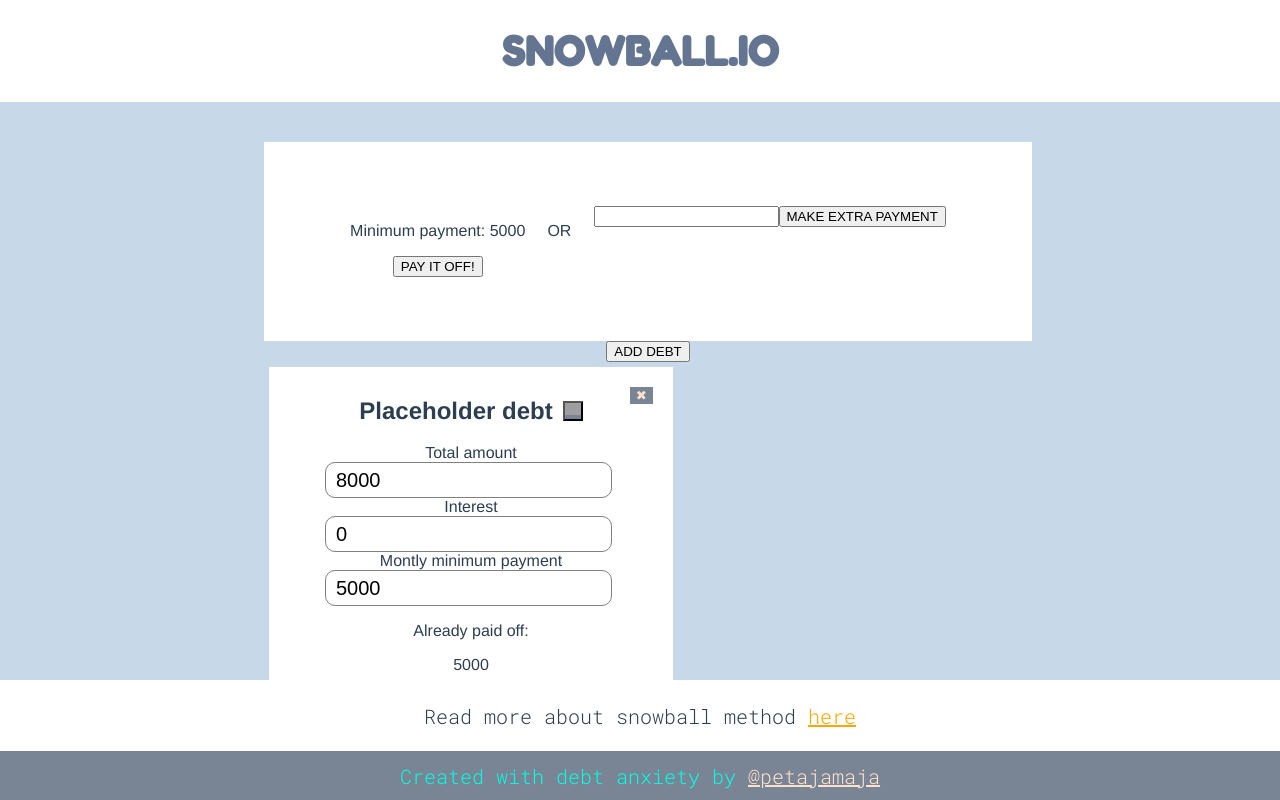
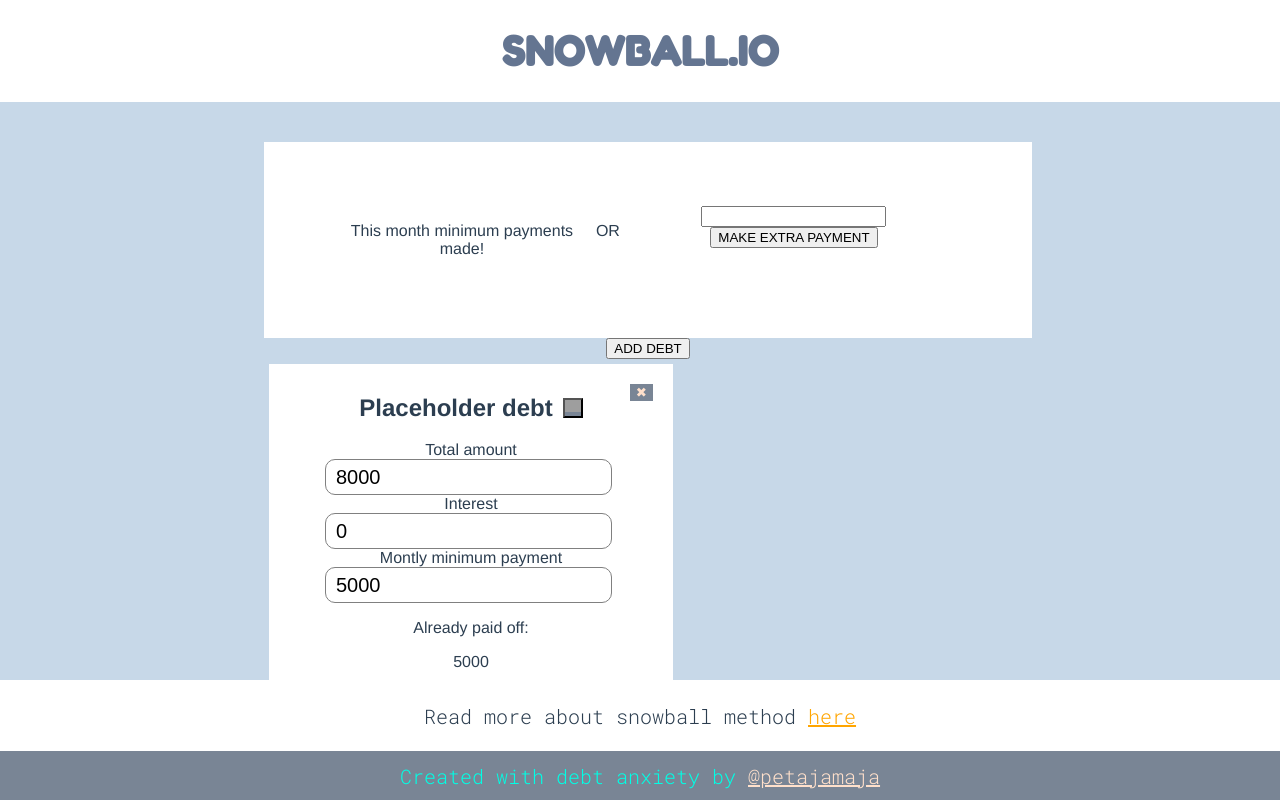
Before and after one commit to petajamaja/snowballio, a Vue app: page / in a window 1280 px wide. Both pictures are taken after a click on the button "PAY IT OFF!". Built offline with nearby package versions, Linux system fonts and the light colour scheme; grey boxes are pictures that could not be loaded.

Commit message:
Now after monthly minimum payments have been made, the buddon that calls this action is hidden

```diff
--- a/src/components/high-level/MainScreen.vue
+++ b/src/components/high-level/MainScreen.vue
@@ -6,6 +6,7 @@
         :carryOverMoney="remainingMoneyToCarryOver"
         :allInputsCorrect="allInputsCorrect"
         :allDebtIsPaidOff="allDebtIsPaidOff"
+        :monthlyMinimumPaid="monthlyMinimumPaid"
       />
       <AddNewDebtButton />
     </div>
@@ -43,12 +44,18 @@ export default {
       paidOffDebts: [],
       installment: Number,
       paymentHistory: [],
+      monthlyMinimumPaid: false,
+      lastMinimumPaymentDate: Date,
       sumToSpendEveryMonth: Number,
       remainingMoneyToCarryOver: 0,
       validationErrors: []
     };
   },
   mounted() {
+    this.lastMinimumPaymentDate = this.getLastMinimumPaymentDateFromLocalStorage();
+    // reset ability to make minimum payments if a new month has started
+    this.monthlyMinimumPaid = this.minimumPaymentDoneThisMonth(new Date());
+
     this.emitter.on("there-is-error-in-debt", errenousDebtId => {
       this.validationErrors.push(errenousDebtId);
     });
@@ -129,6 +136,18 @@ export default {
     },
     payOffMinimumMonthlyInstallments: function() {
       this.activeDebts.forEach(this.payOffMinimumDebtInstallment, this);
+      this.lastMinimumPaymentDate = new Date();
+      this.monthlyMinimumPaid = true;
+      localStorage.setItem("lastMinPaymentDate", this.lastMinimumPaymentDate);
+    },
+    minimumPaymentDoneThisMonth: function(currentDate) {
+      if (!this.lastMinimumPaymentDate) return true;
+      let currentMonth = currentDate.getMonth();
+      let currentYear = currentDate.getFullYear();
+      return (
+        currentYear === this.lastMinimumPaymentDate.getFullYear() &&
+        currentMonth === this.lastMinimumPaymentDate.getMonth()
+      );
     },
     saveToPaymentHistory: function(amount, debtId, type) {
       let today = new Date();
@@ -200,6 +219,9 @@ export default {
     removeValidationErrors: function(debtId) {
       let index = this.validationErrors.indexOf(debtId);
       if (index !== -1) this.validationErrors.splice(index, 1);
+    },
+    getLastMinimumPaymentDateFromLocalStorage: function() {
+      return new Date(localStorage.getItem("lastMinPaymentDate"));
     }
   },
   computed: {
--- a/src/components/payment-related/PaymentActionCall.vue
+++ b/src/components/payment-related/PaymentActionCall.vue
@@ -5,11 +5,14 @@
     </p>
   </div>
   <div v-else-if="!allDebtIsPaidOff" class="payment-actions">
-    <div class="minimum-payment">
+    <div v-if="!monthlyMinimumPaid" class="minimum-payment">
       <p>
         Minimum payment: <span class="number">{{ minimum }}</span>
       </p>
       <button @click="payOffAllMinimumAmounts()">PAY IT OFF!</button>
+    </div>
+    <div v-else>
+      <p>This month minimum payments made!</p>
     </div>
     <p>OR</p>
     <div class="extra-payment">
@@ -26,7 +29,13 @@
 <script>
 export default {
   name: "PaymentActionCall",
-  props: ["minimum", "allDebtIsPaidOff", "carryOverMoney", "allInputsCorrect"],
+  props: [
+    "minimum",
+    "allDebtIsPaidOff",
+    "carryOverMoney",
+    "allInputsCorrect",
+    "monthlyMinimumPaid"
+  ],
   methods: {
     payOffAllMinimumAmounts: function() {
       this.emitter.emit("pay-off-all-minimum-amounts");
```
